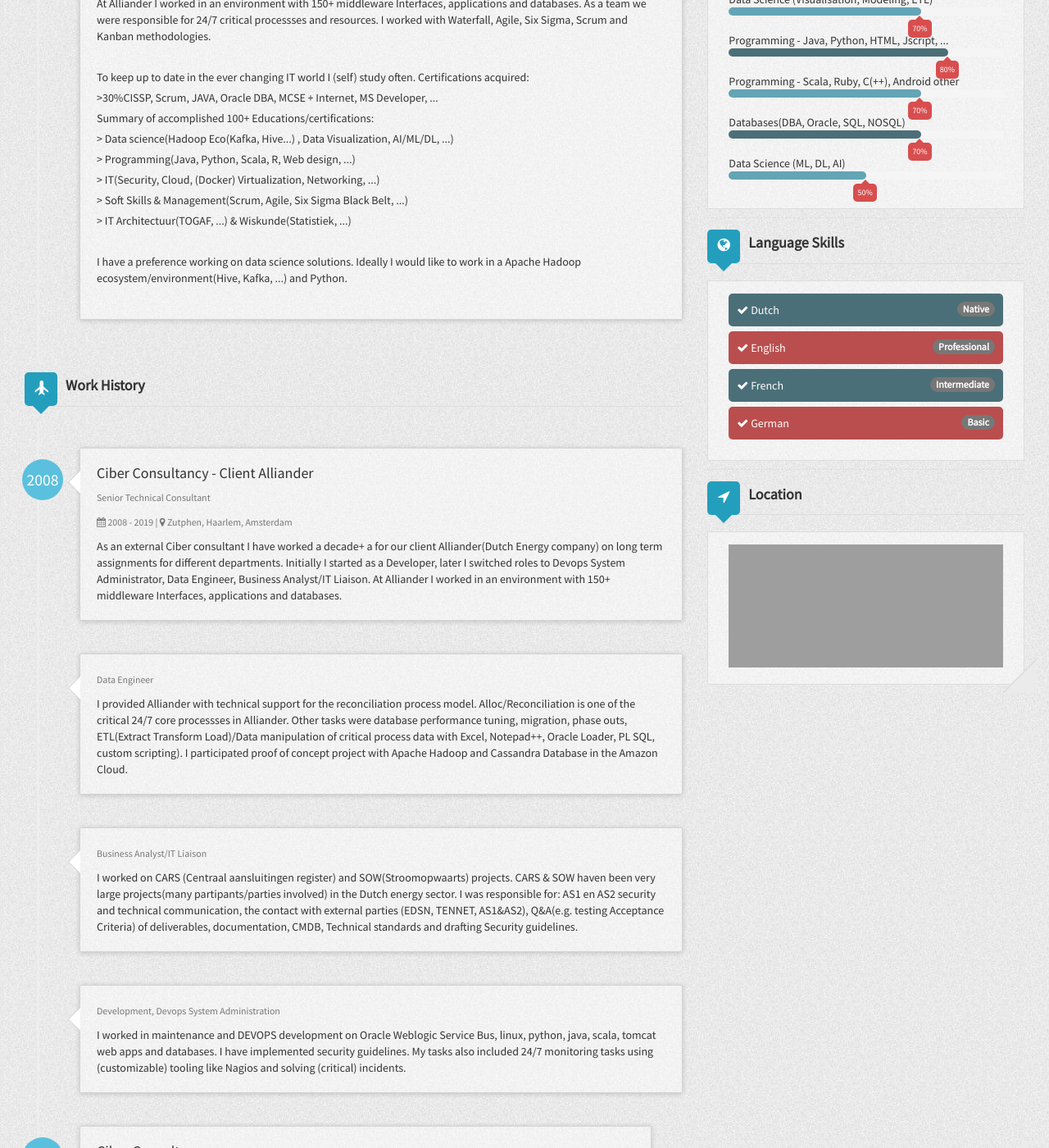
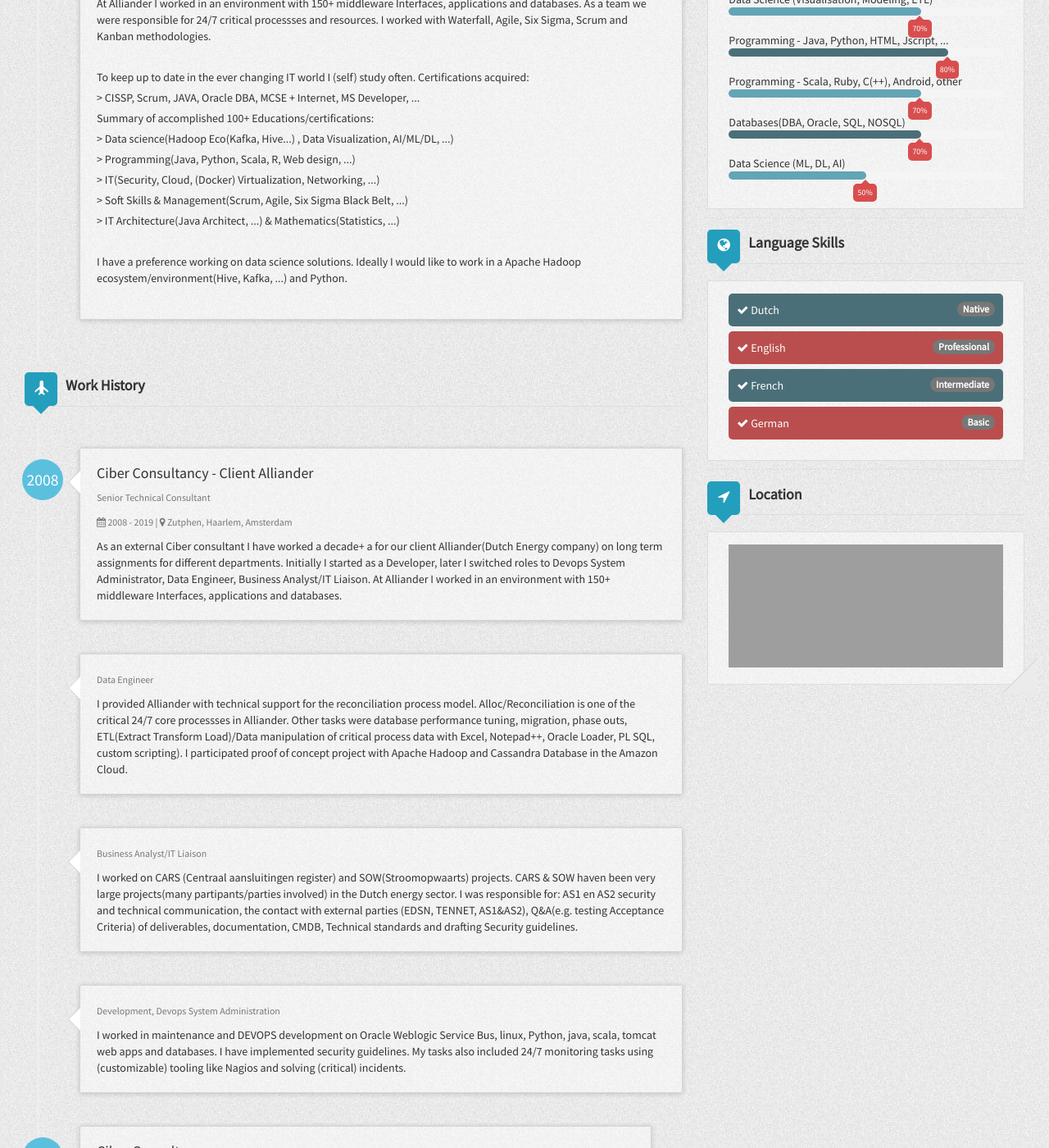
Before and after one commit to NilsKuhler/resumecard, a Jekyll site: the page built from index.html, in a window 1280 px wide and 1400 px high, scrolled down 414 px. Shown: the whole window at 82% size. Built offline with Jekyll 4.4.1, drawn with Linux system fonts in a browser that asks for light colours; nearby versions of some CDN libraries; some of the changed text lies outside the part shown; grey boxes are pictures that could not be loaded.

```diff
--- a/_config.yml
+++ b/_config.yml
@@ -1,13 +1,13 @@
 # Site settings
 title: Nils Kuhler CV
 description: Nils Kuhler CV
-favicon: /assets/img/foto.jpg
+favicon: /assets/img/favicon.jpg
 # OR>>Uncomment baseurl and url settings when deploying to github/remotely
 baseurl: "https://nilskuhler.github.io/resumecard/"
 url: "https://nilskuhler.github.io/resumecard/"
 # OR>>Uncomment baseurl and url settings when running locally. baseurl and url need to be ""
-# baseurl: ""                                        # Use above setting when running remotely
-# url: ""                                            # Use above setting when running remotely
+##baseurl: ""                                        # Use above setting when running remotely
+##url: ""                                            # Use above setting when running remotely
 rss_url: /pages/atom.xml
 google_analytics: UA-63653234-1
 
@@ -51,13 +51,13 @@ author:
     - line: At Alliander I worked in an environment with 150+ middleware Interfaces, applications and databases. As a team we were responsible for 24/7 critical processses and resources. I worked with Waterfall, Agile, Six Sigma, Scrum and Kanban methodologies.
     - line:
     - line: To keep up to date in the ever changing IT world I (self) study often. Certifications acquired&#58;
-    - line: _&#62;30%CISSP, Scrum, JAVA, Oracle DBA, MCSE + Internet, MS Developer, ...
+    - line: _&#62; CISSP, Scrum, JAVA, Oracle DBA, MCSE + Internet, MS Developer, ...
     - line: Summary of accomplished 100+ Educations/certifications&#58;
     - line: _&#62; Data science(Hadoop Eco(Kafka, Hive...) , Data Visualization, AI/ML/DL, ...)
     - line: _&#62; Programming(Java, Python, Scala, R, Web design, ...)
     - line: _&#62; IT(Security, Cloud, (Docker) Virtualization, Networking, ...)
     - line: _&#62; Soft Skills & Management(Scrum, Agile, Six Sigma Black Belt, ...)
-    - line: _&#62; IT Architectuur(TOGAF, ...) & Wiskunde(Statistiek, ...)
+    - line: _&#62; IT Architecture(Java Architect, ...) & Mathematics(Statistics, ...)
     - line:
     - line: I have a preference working on data science solutions. Ideally I would like to work in a Apache Hadoop ecosystem/environment(Hive, Kafka, ...) and Python.
   workHistory:
@@ -88,7 +88,7 @@ author:
       title: Development, Devops System Administration
       started:
       duration:
-      description: I worked in maintenance and DEVOPS development on Oracle Weblogic Service Bus, linux, python, java, scala, tomcat web apps and databases. I have implemented security guidelines. My tasks also included 24/7 monitoring tasks using (customizable) tooling like Nagios and solving (critical) incidents.
+      description: I worked in maintenance and DEVOPS development on Oracle Weblogic Service Bus, linux, Python, java, scala, tomcat web apps and databases. I have implemented security guidelines. My tasks also included 24/7 monitoring tasks using (customizable) tooling like Nagios and solving (critical) incidents.
     - work5:
       company: Ciber Consultancy
       location: Hilversum, Den Hague, Eindhoven, Nieuwegein, Schiphol
@@ -119,15 +119,15 @@ author:
       description:  I worked as a clipper DBA
   educationHistory:
     - education1:
-      organization: Contact me for a complete (100+) list of completed self study MOOC courses on Coursera certifications !!!
+      organization: Contact me for a complete (100+) list of completed courses & certifications !!!
       location:
       degree:
       major:
       started: 2019
       duration: 1997 - now
-      description: I have completed 100+ self study courses. Certifications acquired among other things &#58; CISSP, Scrum, JAVA (Architect), Oracle DBA, MCSE + Internet, MS Developer, ...
+      description: I have completed 100+ (self study) courses & certifications. Certifications acquired among other things &#58; CISSP, Scrum, JAVA (Architect), Oracle DBA, MCSE + Internet, MS Developer, ...
     - education2:
-      organization: Online Mooc courses on Coursera by Stanford, Johns Hopkins, Vanderbilt, ...
+      organization: Oracle, Microsoft, Coursera by Stanford, Johns Hopkins, Vanderbilt, ...
       location:
       degree:
       major:
@@ -193,7 +193,7 @@ author:
       name: Programming - Java, Python, HTML, Jscript, ...
       percentage: 80%
     - skill4:
-      name: Programming - Scala, Ruby, C(++), Android other
+      name: Programming - Scala, Ruby, C(++), Android, other
       percentage: 70%
     - skill3:
       name: Databases(DBA, Oracle, SQL, NOSQL)
```
Also changed, not shown: assets/img/favicon.jpg (added).
